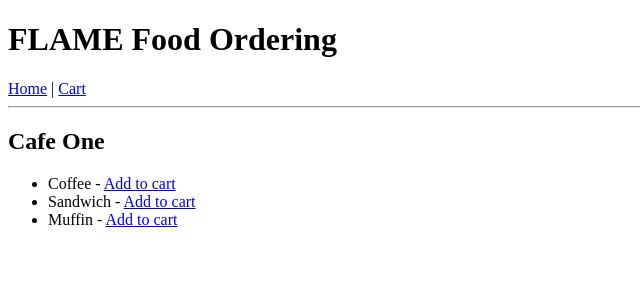
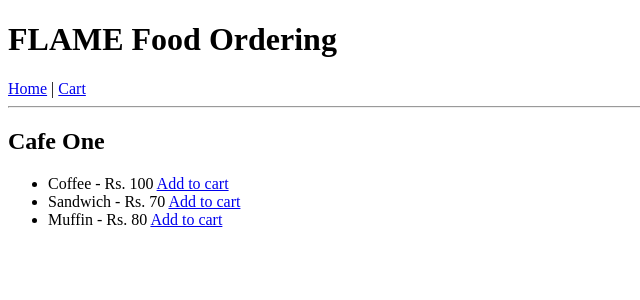
Before and after one commit to prajishprasad/flame-food-team6, a Flask app: a page that uses templates/cafe.html in a window 1280 px wide. Shown: the top 300 px of the page, without its empty margins (0-640 px from the left). Run offline with Flask 3, Linux system fonts and the light colour scheme.

Commit message:
changes done for pricing

```diff
--- a/app.py
+++ b/app.py
@@ -6,9 +6,21 @@ app.secret_key = "supersecretkey"  # Needed for sessions (to store cart data)
 
 # Dummy data: cafes and menus
 cafes = {
-    "Cafe One": ["Coffee", "Sandwich", "Muffin"],
-    "Cafe Two": ["Tea", "Burger", "Fries"],
-    "Cafe Three": ["Pizza", "Pasta", "Salad"]
+    "Cafe One": [
+        {"name": "Coffee", "price": "Rs. 100"},
+        {"name": "Sandwich", "price": "Rs. 70"},
+        {"name": "Muffin", "price": "Rs. 80"},
+    ],
+    "Cafe Two": [
+        {"name": "Tea", "price": "Rs. 20"},
+        {"name": "Burger", "price": "Rs. 150"},
+        {"name": "Fries", "price": "Rs. 120"},
+    ],
+    "Cafe Three": [
+        {"name": "Pizza", "price": "Rs. 150"},
+        {"name": "Pasta", "price": "Rs. 110"},
+        {"name": "Salad", "price": "Rs. 100"},
+    ],
 }
 
 @app.route("/")
--- a/templates/cafe.html
+++ b/templates/cafe.html
@@ -3,8 +3,8 @@
 <h2>{{ cafe }}</h2>
 <ul>
   {% for item in menu %}
-    <li>{{ item }} -
-      <a href="{{ url_for('add_to_cart', cafe=cafe, item=item) }}">Add to cart</a>
+    <li>{{ item.name }} - {{ item.price }}
+      <a href="{{ url_for('add_to_cart', cafe=cafe, item=item.name) }}">Add to cart</a>
     </li>
   {% endfor %}
 </ul>
```
